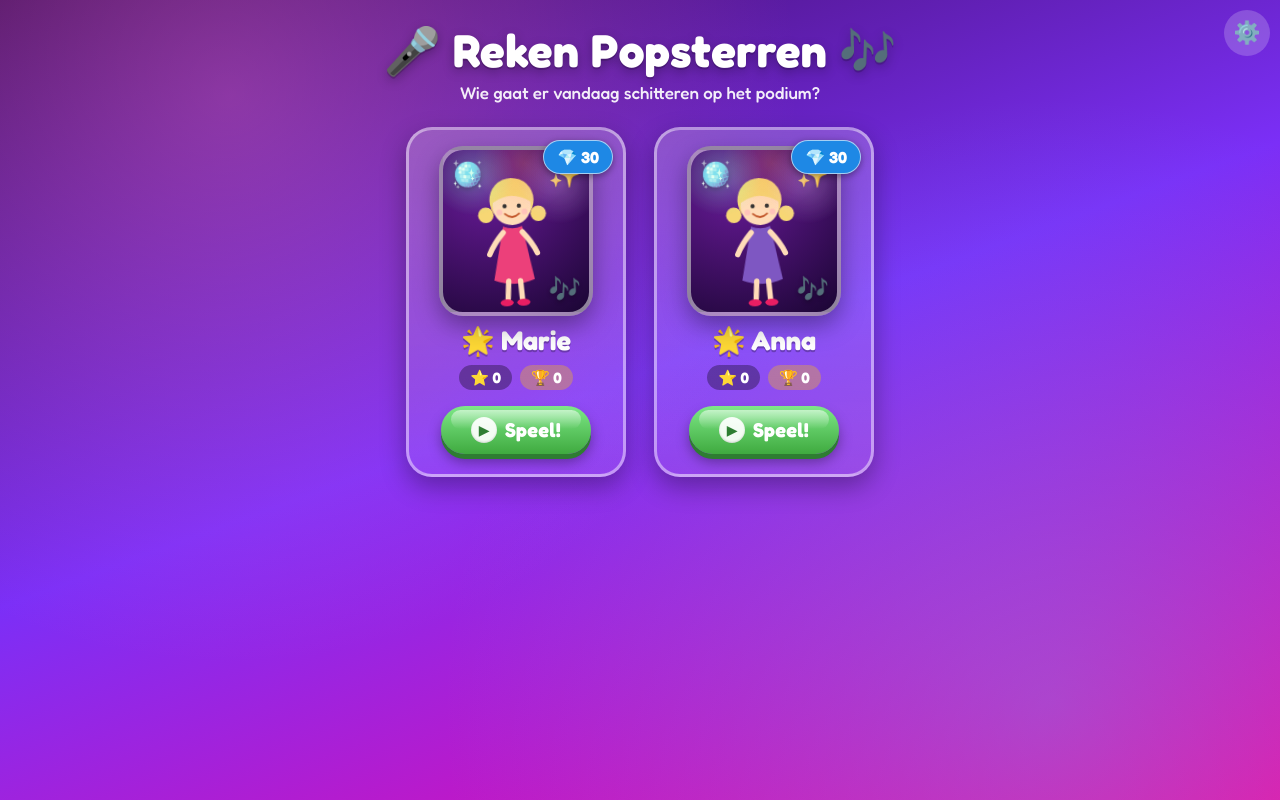
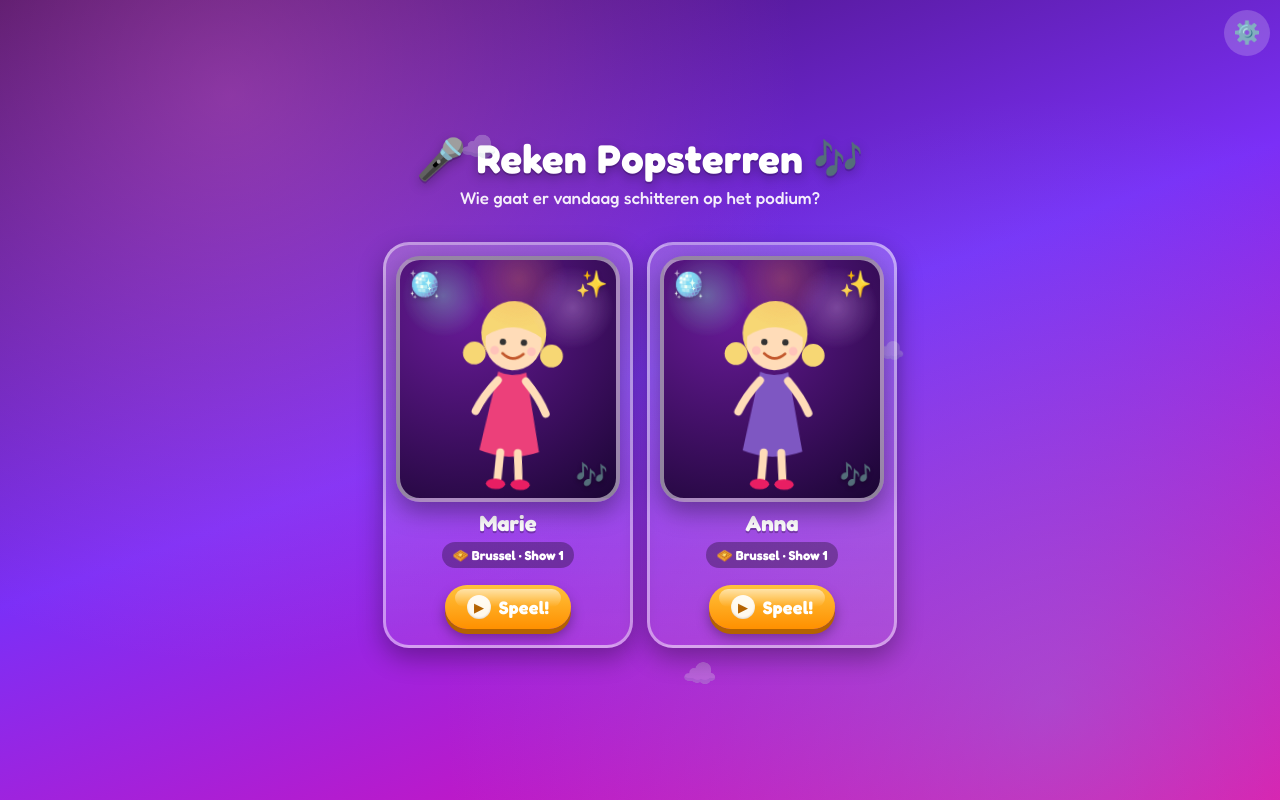
Before and after one commit to MaxOfTheDay/reken-popsterren, a plain HTML site: page index.html in a window 1280 px wide. Drawn offline with Linux system fonts and the light colour scheme.

Commit message:
Profielkeuze: sterren naast elkaar, verhaal i.p.v. scorebord, gouden Speel-knop (#23)
De voordeur was nog van vóór de herontwerpen: kaarten onder elkaar (het
tweede kind moest scrollen om zichzelf te vinden), een blauwe portemonnee
zwevend over het podium, een groene speelknop en een kaal tellers-scorebord
waarop het jongere zusje elke keer haar nullen naast de rijkdom van de
ander zag. Nu:

- Twee kaarten altijd náást elkaar, ook op 320px — niemand hoeft te
  scrollen om zichzelf te vinden, niemand staat "op de tweede plek".
- De kaart vertelt het verhaal i.p.v. de score: "🧇 Brussel" (met
  shownummer op brede schermen) — waar op de wereldtournee ben ik.
  De losse 💎/⭐/🏆-tellers en de zwevende portemonnee zijn weg; het
  podium is weer schoon.
- Goud = spelen: de Speel-knop is goud zoals op de kaart; wolkjes uit
  de kaart-lucht drijven ook langs de voordeur; het 🌟-voorvoegsel voor
  de namen is weg (dubbelop).
- Begroeting: de sterren zwaaien even bij binnenkomst en wiegen daarna
  rustig verder (respecteert prefers-reduced-motion).
- Kaarten zijn echte knoppen (toetsenbord/screenreader); de
  fitProfileHeader-meetkunsthack is vervangen door simpele titelruimte;
  verticaal centreren via veilige auto-marges (knipt nooit de bovenkant
  af op lage schermen).

Service-worker cache naar v14.


Claude-Session: https://claude.ai/code/session_01V87LbvA4ZDNEM4KCbB7uLg

Co-authored-by: Claude <noreply@anthropic.com>

```diff
--- a/index.html
+++ b/index.html
@@ -74,42 +74,46 @@
   .btn.soft.tro:active { box-shadow: 0 1px 0 rgba(27,94,32,.55); }
   .btn:disabled { filter: grayscale(.8); opacity: .6; cursor: default; }
 
-  /* ---- Profielkeuze (podium-stijl kaarten) ---- */
-  .profile-row { display: flex; gap: 28px; flex-wrap: wrap; justify-content: center; align-items: flex-end; margin: 6px auto 0; }
+  /* ---- Profielkeuze (podium-stijl kaarten) ----
+     Twee sterren altijd náást elkaar in beeld, ook op 320px: geen scrollen om
+     jezelf te vinden. De kaart vertelt het verhaal (waar op de tournee) i.p.v.
+     een scorebord — geen kale tellers om zusjes mee te vergelijken. */
+  /* verticaal gecentreerd via auto-marges: veilig bij overloop (justify-content:
+     center zou op lage/liggende schermen de bovenkant onbereikbaar knippen) */
+  #screen-profile { position: relative; padding-bottom: 30px; }
+  #screen-profile .title { margin-top: auto; padding: 0 54px; font-size: clamp(23px, 6vw, 40px); }
+  .profile-row {
+    display: flex; gap: 14px; justify-content: center; align-items: stretch;
+    width: 100%; max-width: 560px; margin: 16px 0 auto; z-index: 1;
+  }
   .profile-card {
-    position: relative; width: 220px; cursor: pointer; text-align: center;
+    position: relative; flex: 1 1 0; min-width: 0; max-width: 250px;
+    cursor: pointer; text-align: center; font-family: inherit; color: #fff;
     background: linear-gradient(180deg, rgba(255,255,255,.20), rgba(255,255,255,.08));
     border: 3px solid rgba(255,255,255,.45); border-radius: 26px;
-    padding: 16px 16px 20px; transition: transform .18s, box-shadow .18s;
+    padding: 11px 10px 16px; transition: transform .18s, box-shadow .18s;
     box-shadow: 0 10px 26px rgba(0,0,0,.32);
   }
   .profile-card:hover { transform: translateY(-6px) scale(1.03); box-shadow: 0 16px 34px rgba(0,0,0,.4); }
   .profile-card:active { transform: translateY(-2px) scale(1.01); }
-  /* diamanten als duidelijk stat-label rechtsboven (portemonnee), altijd bovenop het podium.
-     Vol blauw + zachte gelijkmatige schaduw = goed leesbaar, maar geen 3D-knopgevoel. */
-  .profile-card .wallet {
-    position: absolute; top: 10px; right: 10px; z-index: 6;
-    display: inline-flex; align-items: center; gap: 5px;
-    font-size: 16px; font-weight: bold; color: #fff;
-    border-radius: 999px; padding: 6px 13px;
-    background: #1e88e5; border: 1.5px solid rgba(255,255,255,.6);
-    box-shadow: 0 2px 7px rgba(0,0,0,.4);
-  }
-  .profile-card .pname { font-size: 27px; font-weight: bold; margin-top: 8px; text-shadow: 0 2px 0 rgba(0,0,0,.25); }
-  /* stat-badges */
-  .stat-row { display: flex; gap: 8px; justify-content: center; margin: 8px 0 2px; }
-  .stat-badge {
-    display: inline-flex; align-items: center; gap: 4px; font-size: 15px; font-weight: bold;
-    background: rgba(0,0,0,.32); border-radius: 999px; padding: 5px 11px; line-height: 1;
-  }
-  .stat-badge.tro { background: rgba(255,193,7,.32); }
-  /* sappige "Speel!"-knop */
+  /* het podium schaalt mee met de kaartbreedte; de scène blijft schoon (geen zwevende teller) */
+  .profile-card .stage { width: 100%; aspect-ratio: 10 / 11; margin: 0 auto; }
+  .profile-card .deco { font-size: 18px; }
+  .profile-card .pname { font-size: 22px; font-weight: bold; margin-top: 8px; text-shadow: 0 2px 0 rgba(0,0,0,.25); }
+  /* waar op de wereldtournee ben ik? — verhaal i.p.v. scorebord */
+  .tour-chip {
+    display: inline-block; max-width: calc(100% - 4px);
+    background: rgba(0,0,0,.30); border-radius: 999px; padding: 5px 11px;
+    font-size: 13px; font-weight: 700; margin: 6px 0 2px;
+    white-space: nowrap; overflow: hidden; text-overflow: ellipsis;
+  }
+  /* sappige "Speel!"-knop — goud, net als op de kaart: goud = spelen */
   .play-btn {
     display: inline-flex; align-items: center; justify-content: center; gap: 8px;
-    margin-top: 14px; padding: 11px 30px; border-radius: 999px;
-    font-size: 20px; font-weight: 700; color: #fff; letter-spacing: .3px; position: relative;
-    background: linear-gradient(180deg, #7ee787, #3fa93f);
-    box-shadow: 0 5px 0 #2e7d32, 0 8px 13px rgba(0,0,0,.35);
+    margin-top: 12px; padding: 10px 22px; border-radius: 999px;
+    font-size: 18px; font-weight: 700; color: #fff; letter-spacing: .3px; position: relative;
+    background: linear-gradient(180deg, #ffc23d, #ff8f00);
+    box-shadow: 0 5px 0 #b36200, 0 8px 13px rgba(0,0,0,.35);
     transition: transform .1s, box-shadow .1s;
     animation: playGlow 1.7s ease-in-out infinite;
   }
@@ -120,12 +124,22 @@
   }
   .play-btn .play-ico {
     display: inline-flex; align-items: center; justify-content: center;
-    width: 26px; height: 26px; border-radius: 50%; font-size: 13px;
-    background: rgba(255,255,255,.92); color: #2e7d32; box-shadow: inset 0 -1px 2px rgba(0,0,0,.15);
+    width: 24px; height: 24px; border-radius: 50%; font-size: 12px; flex-shrink: 0;
+    background: rgba(255,255,255,.92); color: #b36200; box-shadow: inset 0 -1px 2px rgba(0,0,0,.15);
   }
   @keyframes playGlow { 0%,100% { filter: brightness(1); } 50% { filter: brightness(1.14); } }
-  .profile-card:hover .play-btn { transform: translateY(-2px); box-shadow: 0 7px 0 #2e7d32, 0 11px 16px rgba(0,0,0,.42); }
-  .profile-card:active .play-btn { transform: translateY(3px); box-shadow: 0 2px 0 #2e7d32, 0 4px 8px rgba(0,0,0,.3); }
+  .profile-card:hover .play-btn { transform: translateY(-2px); box-shadow: 0 7px 0 #b36200, 0 11px 16px rgba(0,0,0,.42); }
+  .profile-card:active .play-btn { transform: translateY(3px); box-shadow: 0 2px 0 #b36200, 0 4px 8px rgba(0,0,0,.3); }
+  /* op telefoons alleen de stad (het verhaal); het shownummer erbij op brede schermen */
+  @media (max-width: 480px) { .chip-shownr { display: none; } }
+  /* heel smalle toestellen: kaartinhoud een maat kleiner, allebei blijven passen */
+  @media (max-width: 380px) {
+    .profile-row { gap: 10px; }
+    .profile-card .pname { font-size: 18px; }
+    .tour-chip { font-size: 11.5px; padding: 4px 9px; }
+    .play-btn { font-size: 15px; padding: 8px 15px; }
+    .play-btn .play-ico { width: 20px; height: 20px; font-size: 10px; }
+  }
 
   .corner-btns { position: fixed; top: 10px; right: 10px; display: flex; gap: 8px; z-index: 50; }
   .icon-btn {
@@ -640,7 +654,7 @@
   }
   .result-stars { font-size: 56px; letter-spacing: 6px; margin: 10px 0; }
   .result-stars .dim { opacity: .25; }
-  /* opbrengst als badges — zelfde taal als de stat-badges elders in de app */
+  /* opbrengst als badges — zelfde taal als de teller-pillen elders in de app */
   .earn-line { display: flex; gap: 8px; flex-wrap: wrap; justify-content: center; margin: 12px 0 18px; }
   .earn-chip { display: inline-flex; align-items: center; gap: 5px; font-size: 16px; font-weight: bold; line-height: 1;
     background: rgba(0,0,0,.3); border-radius: 999px; padding: 8px 14px; }
@@ -819,6 +833,11 @@
 
   <!-- ===== Profielkeuze ===== -->
   <div class="screen active" id="screen-profile">
+    <div class="map-sky" aria-hidden="true">
+      <span style="top:16%;font-size:30px;animation-duration:80s;animation-delay:-25s">☁️</span>
+      <span style="top:42%;font-size:24px;animation-duration:95s;animation-delay:-58s">☁️</span>
+      <span style="top:82%;font-size:28px;animation-duration:85s;animation-delay:-40s">☁️</span>
+    </div>
     <h1 class="title">🎤 Reken Popsterren 🎶</h1>
     <div class="subtitle">Wie gaat er vandaag schitteren op het podium?</div>
     <div class="profile-row" id="profile-row"></div>
@@ -1398,44 +1417,30 @@ function renderProfiles() {
   row.innerHTML = '';
   for (const key of ['p1', 'p2']) {
     const p = db.profiles[key];
-    const totalStars = Object.values(p.stars).reduce((a, b) => a + b, 0);
-    const card = document.createElement('div');
+    const city = cityFor(p.level);
+    const card = document.createElement('button');
     card.className = 'profile-card';
     card.innerHTML =
-      `<span class="wallet">💎 ${p.diamonds}</span>
-        <div class="stage" style="width:154px;height:170px;margin:0 auto">
-           <div class="avatar-holder idle">${avatarSVG(p, 132)}</div></div>
-        <div class="pname">🌟 ${p.name}</div>
-        <div class="stat-row">
-          <span class="stat-badge">⭐ ${totalStars}</span>
-          <span class="stat-badge tro">🏆 ${p.trophies.length}</span>
-        </div>
+      `<div class="stage"><div class="avatar-holder idle">${avatarSVG(p, 132)}</div></div>
+        <div class="pname">${p.name}</div>
+        <div class="tour-chip">${city.flag} ${city.name}<span class="chip-shownr"> · Show ${p.level}</span></div>
         <div class="play-btn"><span class="play-ico">▶</span>Speel!</div>`;
     applyStage(card.querySelector('.stage'), p);
     card.onclick = () => { sndClick(); selectProfile(key); };
     row.appendChild(card);
   }
   renderGearMenu();
-  fitProfileHeader();
-}
-// De titel schaalt mee met de schermbreedte en zou op smalle schermen onder het
-// instellingen-tandwiel rechtsboven schuiven. In plaats van de titel omlaag te
-// duwen, maken we hem daar een fractie kleiner zodat hij op één regel bovenaan
-// naast de knop past. De schaal volgt uit de echte knoprand, dus dit klopt bij
-// elke breedte en ook als er later nog een instelling bij komt.
-function fitProfileHeader() {
-  const sp = $('screen-profile'), cb = $('corner-btns');
-  if (!sp || !cb) return;
-  const title = sp.querySelector('.title');
-  if (title) title.style.fontSize = '';                      // eerst terug naar de CSS-clamp
-  if (!title || getComputedStyle(cb).display === 'none') return;
-  const cbb = cb.getBoundingClientRect(), tb = title.getBoundingClientRect();
-  const center = tb.left + tb.width / 2;                      // blijft vast (titel is gecentreerd)
-  const half = (cbb.left - 8) - center;                      // ruimte van midden tot vlak vóór de knop
-  const maxW = 2 * half;                                      // zoveel mag de titel breed zijn
-  if (half <= 0 || tb.width <= maxW) return;                 // past al → niets doen
-  const fs = parseFloat(getComputedStyle(title).fontSize) * (maxW / tb.width);
-  title.style.fontSize = Math.max(20, fs) + 'px';            // niet kleiner dan leesbaar
+  // begroeting: de sterren zwaaien even naar je, daarna wiegen ze rustig verder
+  if (!(window.matchMedia && matchMedia('(prefers-reduced-motion: reduce)').matches)) {
+    row.querySelectorAll('.avatar-holder').forEach((el, i) => {
+      setTimeout(() => {
+        if (!el.isConnected) return;
+        el.classList.remove('idle');
+        el.classList.add('dancing', 'move-wave');
+        setTimeout(() => { el.classList.remove('dancing', 'move-wave'); el.classList.add('idle'); }, 950);
+      }, 400 + i * 300);
+    });
+  }
 }
 function selectProfile(key) { cur = key; goMap(); }
 
@@ -2514,9 +2519,6 @@ function importData(file) {
 /* ================= Start ================= */
 load();
 renderProfiles();
-// titel opnieuw uitlijnen als de breedte verandert of het lettertype net geladen is
-window.addEventListener('resize', fitProfileHeader);
-if (document.fonts && document.fonts.ready) document.fonts.ready.then(fitProfileHeader);
 if ('serviceWorker' in navigator && location.protocol !== 'file:') {
   navigator.serviceWorker.register('sw.js');
 }
--- a/sw.js
+++ b/sw.js
@@ -1,5 +1,5 @@
 // Service worker: maakt het spel offline speelbaar na het eerste bezoek.
-const CACHE = 'rekenpop-v13';
+const CACHE = 'rekenpop-v14';
 const ASSETS = ['./', './index.html', './manifest.json', './icon-192.png', './icon-512.png'];
 
 self.addEventListener('install', e => {
```
